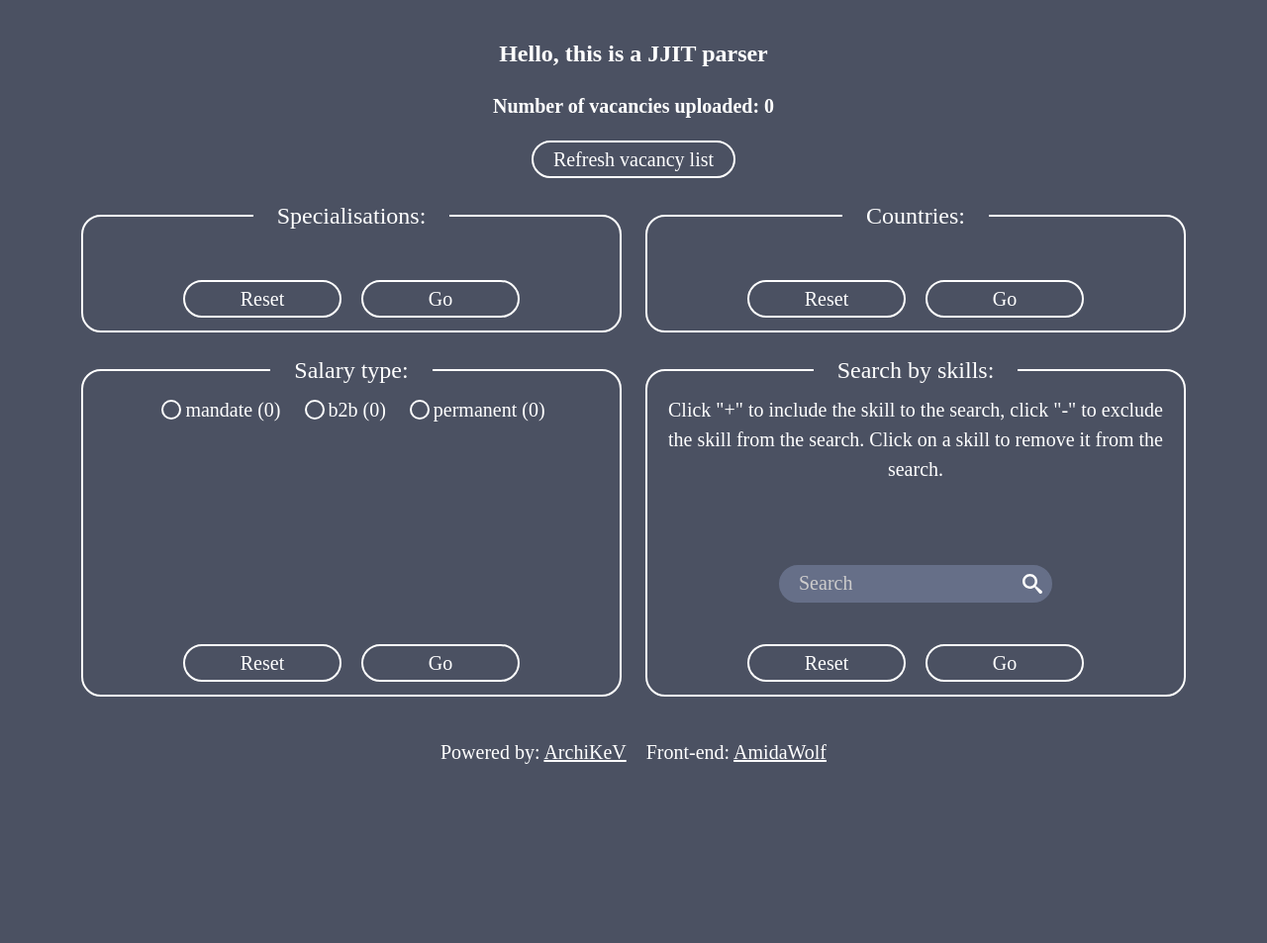
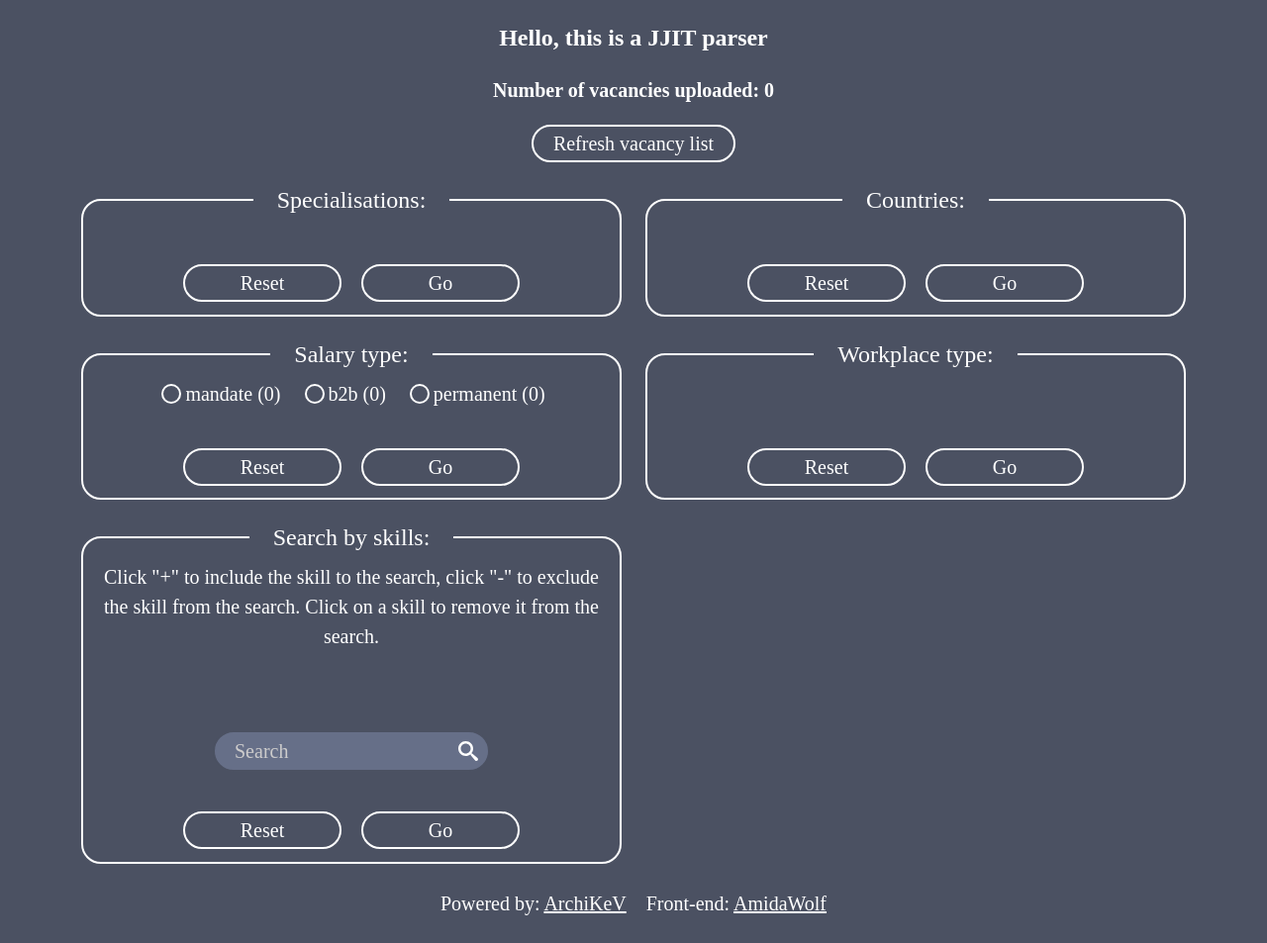
Before and after one commit to ArchiKeV/jjit, a FastAPI app: page / in a window 1280 px wide. Shown: the whole page at 99% size. Before the commit the page ends 772 px from the top, so only its background shows below. Run offline with FastAPI, Linux system fonts and the light colour scheme; data that the repository does not hold is empty.

Commit message:
feat: Add filter "Workplace type"

```diff
--- a/app/main.py
+++ b/app/main.py
@@ -297,10 +297,21 @@
                 country_list.append(country[0])
 
 
+workplace_type_list = []
+
+
+def get_workplace_type_list_with_repeat_num():
+    global workplace_type_list
+    with session.begin() as ses:
+        for w_type in ses.query(Vacancy.workplace_type.distinct()).all():
+            workplace_type_list.append(w_type[0])
+
+
 get_skills_list_with_repeat_num()
 get_company_list_with_repeat_num()
 get_salary_list_with_repeat_num()
 get_country_dict_with_repeat_num()
+get_workplace_type_list_with_repeat_num()
 
 
 @app.get("/refresh")
@@ -311,6 +322,7 @@
     get_company_list_with_repeat_num()
     get_salary_list_with_repeat_num()
     get_country_dict_with_repeat_num()
+    get_workplace_type_list_with_repeat_num()
     return RedirectResponse(url=app.url_path_for("home_page"))
 
 
@@ -322,7 +334,7 @@
 async def vacancy_list(
         request: Request, spec: List[str] = Query(None), company: List[str] = Query(None),
         skill_on_id: List[int] = Query(None), skill_off_id: List[int] = Query(None), country: List[str] = Query(None),
-        salary_type: List[str] = Query(None)
+        salary_type: List[str] = Query(None), workplace_type: List[str] = Query(None)
 ):
     global path_with_query
     list_of_vacancy = []
@@ -372,6 +384,12 @@
             sub_conditions = []
             for s_type in salary_type:
                 sub_conditions.append(getattr(Vacancy, f'salary_{s_type}').is_not(None))
+            sub_conditions = or_(*sub_conditions)
+            conditions.append(sub_conditions)
+        if workplace_type:
+            sub_conditions = []
+            for w_type in workplace_type:
+                sub_conditions.append(Vacancy.workplace_type.is_(w_type))
             sub_conditions = or_(*sub_conditions)
             conditions.append(sub_conditions)
         if len(conditions) == 1:
@@ -434,6 +452,7 @@
 async def home_page(request: Request):
     global salary_dict
     global country_list
+    global workplace_type_list
     with session.begin() as ses:
         vacancy_count = ses.query(Vacancy).count()
         specs_list = [x[0] for x in ses.query(Vacancy.specialization.distinct()).all()]
@@ -441,7 +460,7 @@
         "index.html",
         {
             "request": request, "vac_num": vacancy_count, "specs_list": specs_list, "country_list": country_list,
-            "salary_dict": salary_dict
+            "salary_dict": salary_dict, "workplace_type_list": workplace_type_list
         }
     )
 
--- a/templates/index.html
+++ b/templates/index.html
@@ -74,6 +74,22 @@
         </div>
       </fieldset>
     </form>
+    <form class="form-specs" method="get" action="/vacancy_list">
+      <fieldset class="form-specs__fieldset">
+        <legend class="form-specs__legend">Workplace type:</legend>
+        <div class="form-specs__wrapper">
+          {% for input_value in workplace_type_list %}
+          <label class="form-specs__label">
+            <input class="form-specs__input" type="checkbox" name="workplace_type" value="{{ input_value }}">{{ input_value }}
+          </label>
+          {% endfor %}
+        </div>
+        <div class="form-specs__buttons">
+          <button class="button" type="reset">Reset</button>
+          <button class="button" type="submit">Go</button>
+        </div>
+      </fieldset>
+    </form>
     <form class="form-specs" id="searchForm" method="get" action="/vacancy_list">
       <fieldset class="form-specs__fieldset">
         <legend class="form-specs__legend">Search by skills:</legend>
```
